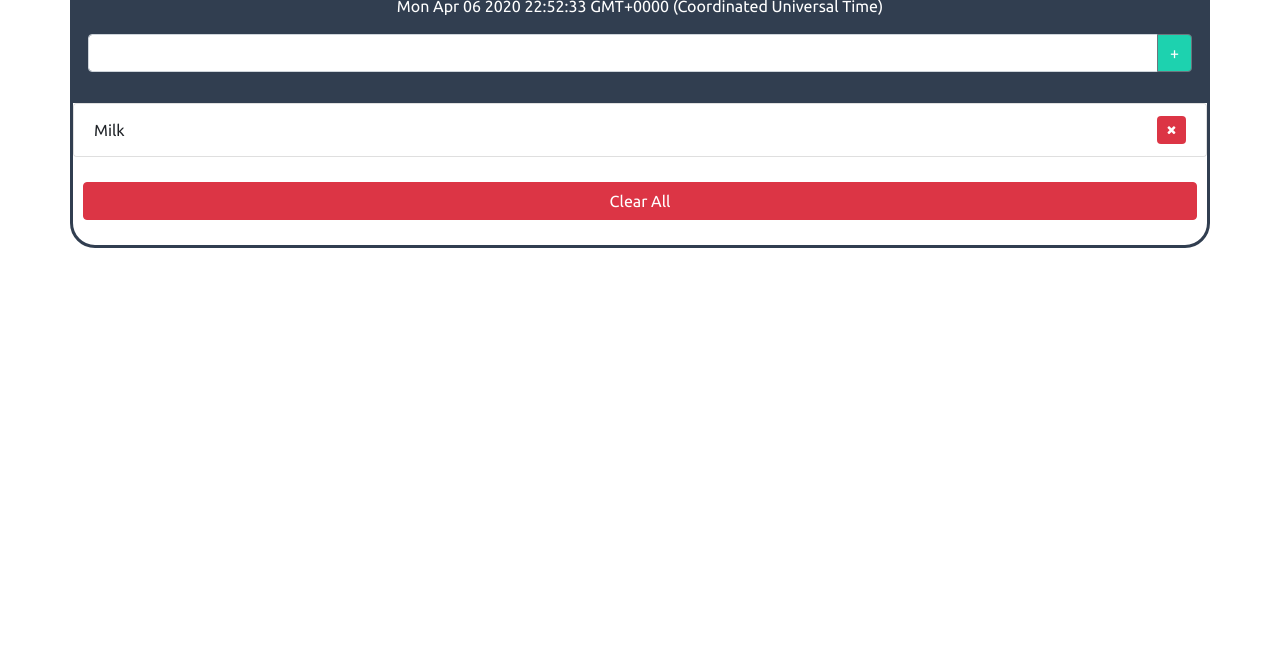
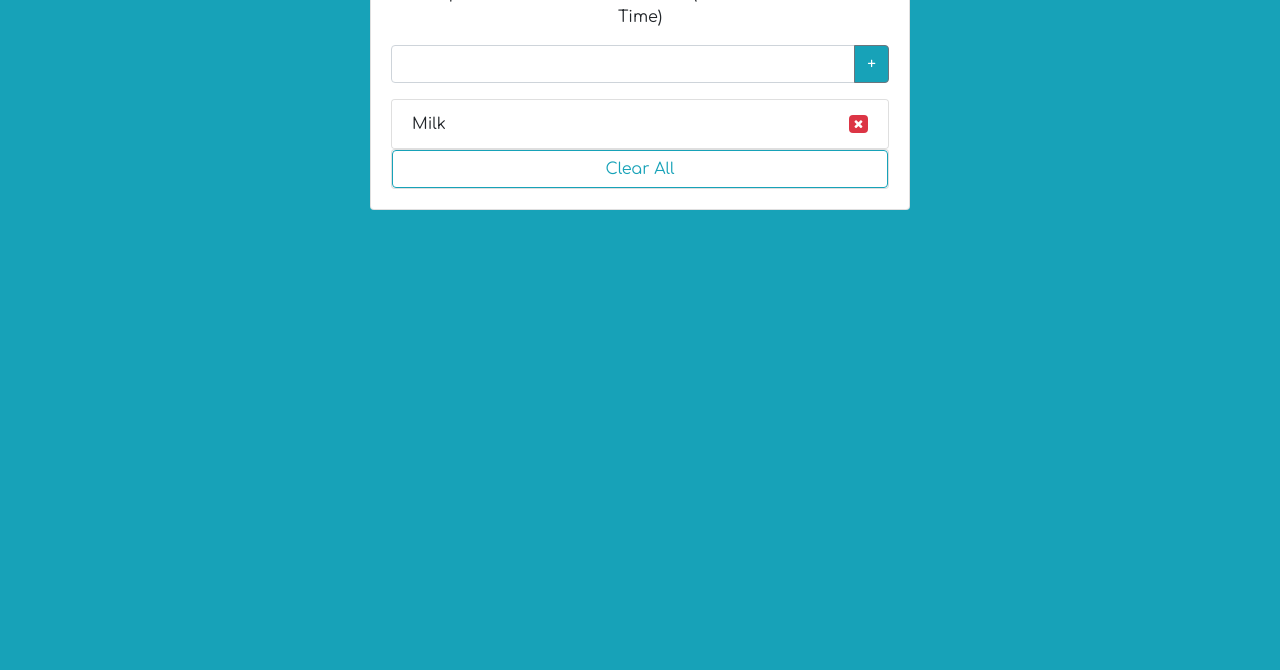
Before and after one commit to bingnayang/ToDo_List, a plain HTML site: page index.html in a window 1280 px wide. Shown: the part 130-800 px from the top of the page. Drawn offline with nearby package versions, Linux system fonts and the light colour scheme.

Commit message:
Update UI

```diff
--- a/index.html
+++ b/index.html
@@ -8,24 +8,26 @@
         <!-- Font-Awesome -->
         <link href="https://stackpath.bootstrapcdn.com/font-awesome/4.7.0/css/font-awesome.min.css" rel="stylesheet" integrity="sha384-wvfXpqpZZVQGK6TAh5PVlGOfQNHSoD2xbE+QkPxCAFlNEevoEH3Sl0sibVcOQVnN" crossorigin="anonymous">
         <!-- Google Fonts -->
-        <link href="https://fonts.googleapis.com/css?family=Ubuntu&display=swap" rel="stylesheet">
+        <link href="https://fonts.googleapis.com/css?family=Comfortaa|Righteous&display=swap" rel="stylesheet">
         <!-- Style File -->
         <link rel="stylesheet" href="style.css">
     <title>To Do List</title>
 </head>
-<body>
+<body class="bg-info">
     <div class="container">
+        <div class="row">
+            <div class="col-md-6 mx-auto">
+                <div class="card card-body text-center mt-5">
                     <div class="topContainer">
                         <h3 class="title text-center">To Do List</h3>
                         <p id="todayDate" class="text-center"></p>
-
                         <!-- Form with input field and submit button -->
                         <form id="taskForm">
                             <div class="form-group">
                                 <div class="input-group mb-3">
                                     <input class="form-control" id="taskName" type="text" class="form-control">
                                     <div class="input-group-append">
-                            <button class="btn btn-outline-secondary" type="submit" id="submitBtn">+</button>
+                                        <button class="btn btn-secondary bg-info" type="submit" id="submitBtn">+</button>
                                     </div>
                                 </div>
                             </div>
@@ -40,11 +42,12 @@
                             </li>
                         </ul>
                     </div>
-        <div class="bottomContainer row">
-            <button type="button" class="btn btn-danger clearTaskBtn col align-self-center">Clear All</button>
+                    <div class="bottomContainer card">
+                        <button type="button" class="btn btn-outline-info col align-self-center">Clear All</button>
                     </div>
-
-
+                </div>
+            </div>
+        </div>
     </div>
 
 
--- a/style.css
+++ b/style.css
@@ -1,28 +1,3 @@
 body{
-    font-family: 'Ubuntu', sans-serif;
+    font-family: 'Comfortaa', cursive;
 }
-.container{
-    margin-top: 5%;
-    border: solid #313e50;
-    border-radius: 25px;
-    padding: 0;
-}
-.topContainer{
-    background-color: #313e50;
-    border-top-right-radius: 20px;
-    border-top-left-radius: 20px;
-    padding: 15px;
-}
-.clearTaskBtn{
-    margin: 25px;
-}
-.btn-outline-secondary{
-    background-color: #1dd2af;
-    color:white;
-}
-.fa{
-    padding: 5px;
-}
-.text-center{
-    color: white;
-}
```
Lines whose indentation alone changed are shown as unchanged.
